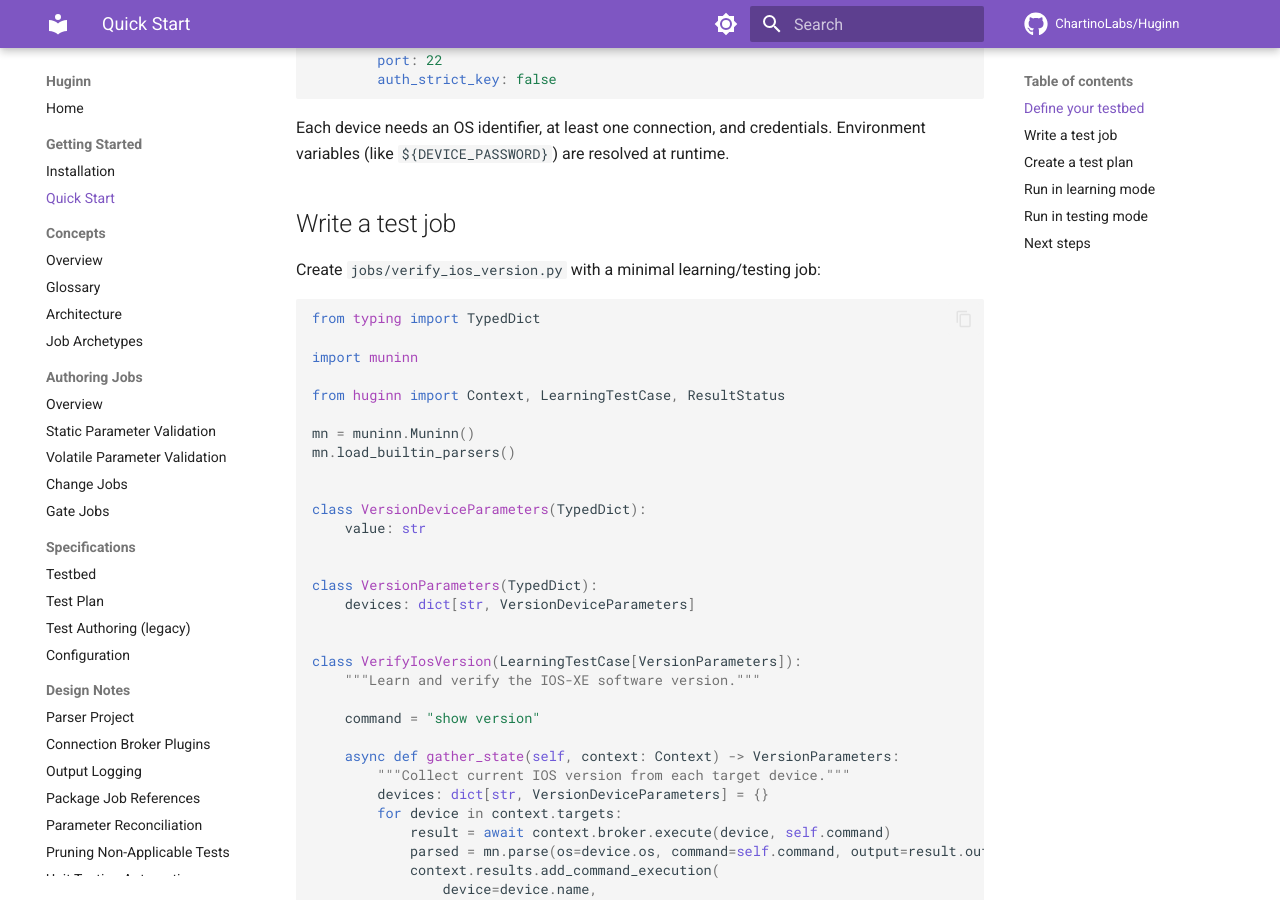
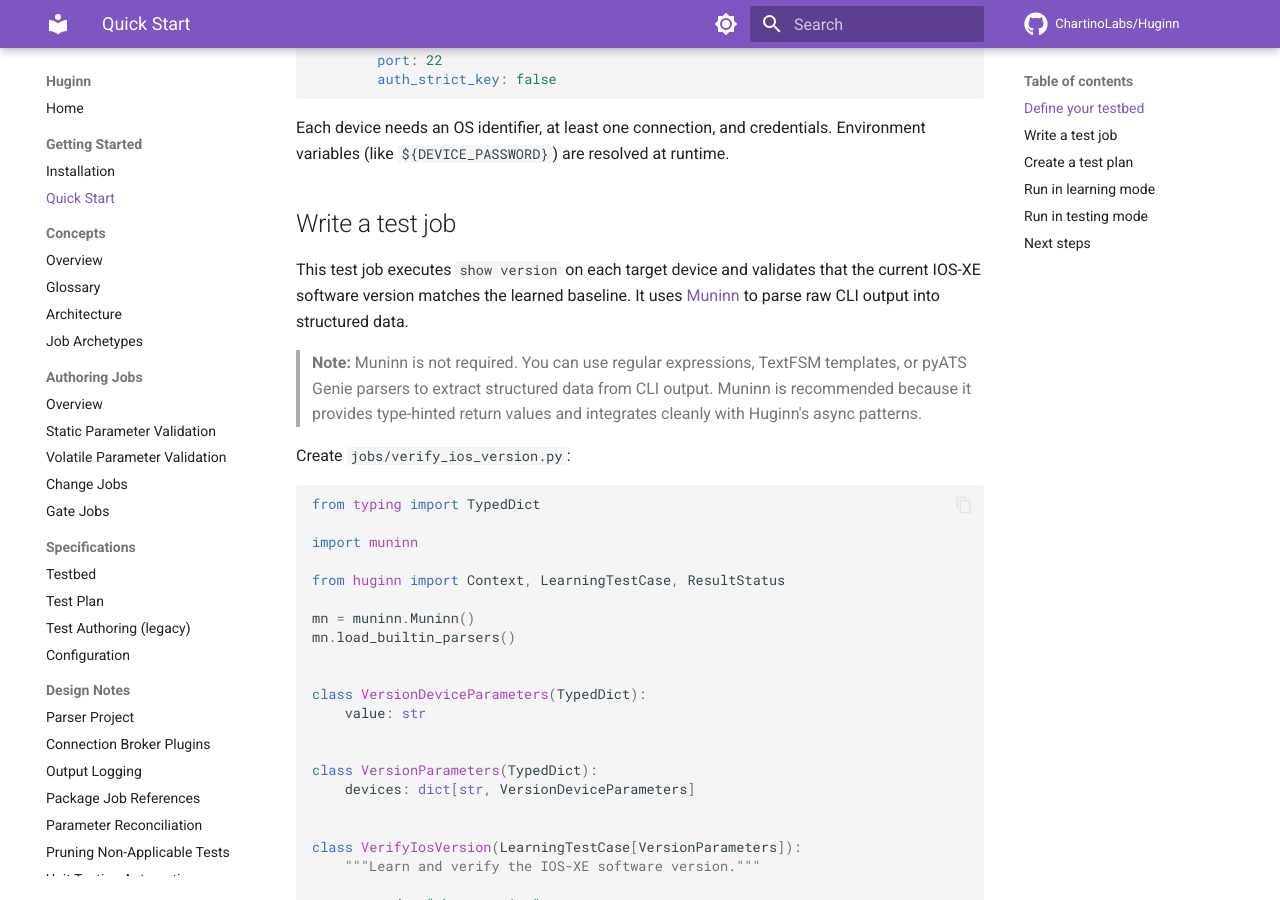
Before and after one commit to ChartinoLabs/Huginn, an MkDocs documentation site: the page built from docs/getting-started/quickstart.md, in a window 1280 px wide and 900 px high, scrolled down 683 px. Built offline with MkDocs 1.6.1 and Material for MkDocs 9.7.7, drawn with Linux system fonts in a browser that asks for light colours; comment, search, counter and statistics services are not loaded.

Commit message:
docs: add introductory context to quickstart test job section
Explains what the job does before showing code, links to Muninn, and
notes that alternative parsers (regex, TextFSM, pyATS Genie) work too.

Co-Authored-By: Claude Opus 4.6 (1M context) <noreply@anthropic.com>

````diff
--- a/docs/getting-started/quickstart.md
+++ b/docs/getting-started/quickstart.md
@@ -32,7 +32,11 @@ Each device needs an OS identifier, at least one connection, and credentials. En
 
 ## Write a test job
 
-Create `jobs/verify_ios_version.py` with a minimal learning/testing job:
+This test job executes `show version` on each target device and validates that the current IOS-XE software version matches the learned baseline. It uses [Muninn](https://chartinolabs.github.io/Muninn/) to parse raw CLI output into structured data.
+
+> **Note:** Muninn is not required. You can use regular expressions, TextFSM templates, or pyATS Genie parsers to extract structured data from CLI output. Muninn is recommended because it provides type-hinted return values and integrates cleanly with Huginn's async patterns.
+
+Create `jobs/verify_ios_version.py`:
 
 ```python
 from typing import TypedDict
````
